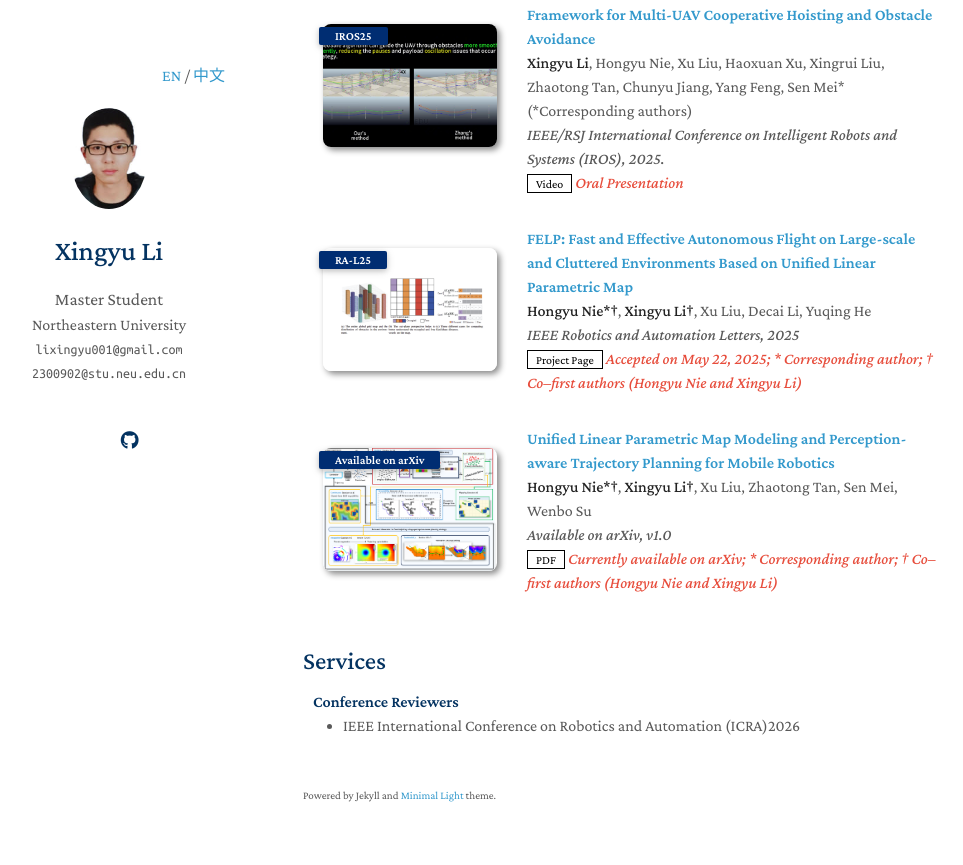
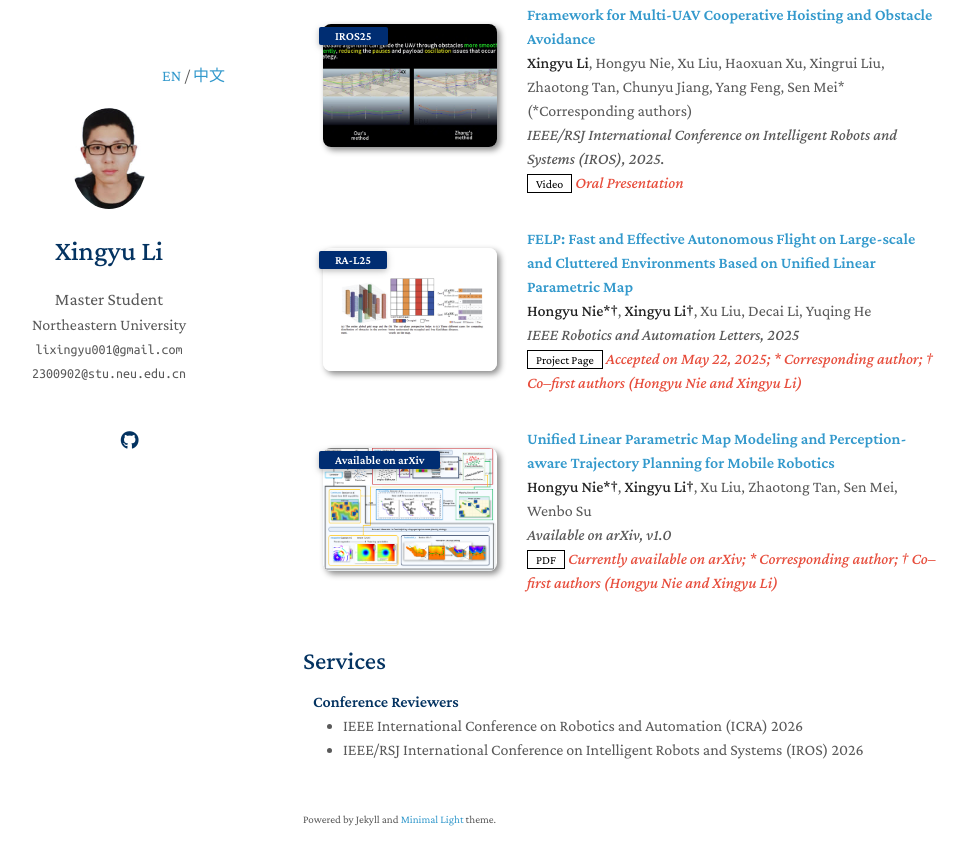
Before and after one commit to Liam-Xander/Xingyu-Li.github.io, a Jekyll site: the page built from index.md, in a window 1280 px wide and 900 px high, scrolled down 745 px. Shown: the top 865 px of the window, without its empty margins (167-1130 px from the left). Built offline with Jekyll 4.4.1, drawn with Linux system fonts in a browser that asks for light colours; a style sheet for code colours, icons or effects is not loaded; our own code applies the rules of GitHub Pages for plain Markdown files.

Commit message:
Update conference reviewers list in services.md

```diff
--- a/_includes/services.md
+++ b/_includes/services.md
@@ -3,10 +3,9 @@
 <h4 style="margin:0 10px 0;">Conference Reviewers</h4>
 
 <ul style="margin:0 0 5px;">
-  <li><a href="https://2026.ieee-icra.org/"><autocolor>IEEE International Conference on Robotics and Automation (ICRA)2026</autocolor></a></li>
-  <!-- <li><a href="http://cvpr2023.thecvf.com/"><autocolor>IEEE/CVF Conference on Computer Vision and Pattern Recognition (CVPR) 2021-2023</autocolor></a></li> -->
-  <!-- <li><a href="http://iccv2021.thecvf.com/"><autocolor>IEEE/CVF International Conference on Computer Vision (ICCV) 2021</autocolor></a></li> -->
-  <!-- <li><a href="https://eccv2022.ecva.net/"><autocolor>European Conference on Computer Vision (ECCV) 2022</autocolor></a></li> -->
+  <li><a href="https://2026.ieee-icra.org/"><autocolor>IEEE International Conference on Robotics and Automation (ICRA) 2026</autocolor></a></li>
+  <li><a href="https://www.iros2026.org/"><autocolor>IEEE/RSJ International Conference on Intelligent Robots and Systems (IROS) 2026</autocolor></a></li>
+
 </ul>
 
 <!-- <h4 style="margin:0 10px 0;">Journal Reviewers</h4> -->
```
